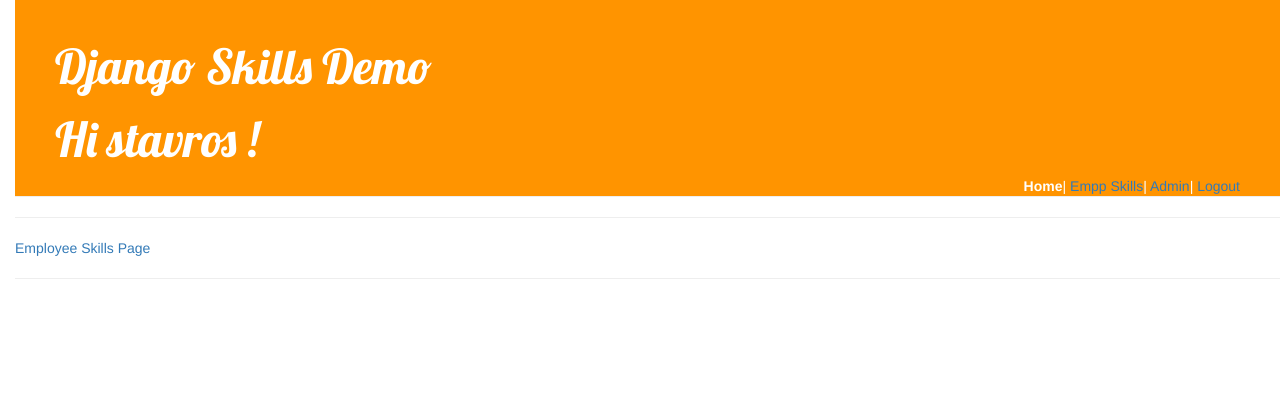
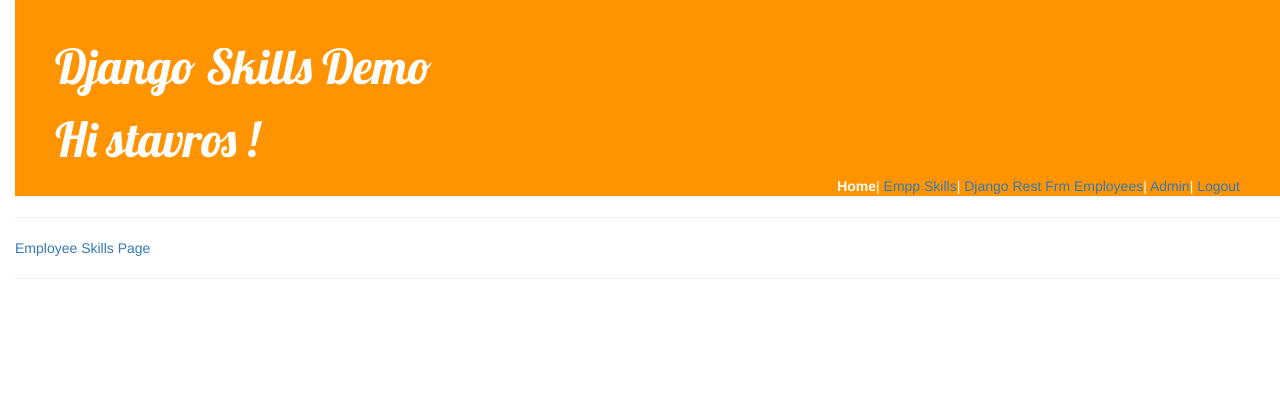
Before and after one commit to Joe-Khoa/skills, a Django app: page /accounts/profile/ in a window 1280 px wide. Shown: the top 420 px of the page. Run offline with Django 3.2, Linux system fonts and the light colour scheme; a user stored in the database is signed in; parts of the project's set-up code (start-up, migrations or seed data) failed here and were passed over; some libraries are stand-ins or nearby versions.

Commit message:
Django rest framework

```diff
--- a/demo/settings.py
+++ b/demo/settings.py
@@ -40,6 +40,7 @@
     'django.contrib.sessions',
     'django.contrib.messages',
     'django.contrib.staticfiles',
+    'rest_framework'
 ]
 
 MIDDLEWARE = [
--- a/demo/urls.py
+++ b/demo/urls.py
@@ -30,5 +30,6 @@
     path('', include('django.contrib.auth.urls')),
     path('accounts/profile/',views.my_view, name='home'),
     path('skills/emp_skills_list/',views.emp_skills,name='emp_skills'),
+    path('employees/',views.employeeList.as_view(),name='rest_emp')
 
 ]
--- a/skills/templates/base.html
+++ b/skills/templates/base.html
@@ -20,6 +20,7 @@
         <ul id="nav" class="top-menu" >
             {% block nav-home %}<a href="{% url 'home' %}">Home</a>{% endblock %}|
             {% block nav-empSkills %}<a href="{% url 'emp_skills' %}">Empp Skills</a>{% endblock %}|
+            {% block nav-rest_emp %}<a href="{% url 'rest_emp' %}">Django Rest Frm Employees</a>{% endblock %}|
             {% block nav-admin %}<a href="/admin">Admin</a>{% endblock %}|
             {% block nav-logout %}<a href="{% url 'logout' %}">Logout</a>{% endblock %}
         </ul>
--- a/skills/views.py
+++ b/skills/views.py
@@ -1,7 +1,12 @@
 from django.contrib.auth.decorators import login_required
-from django.shortcuts import render
+from django.shortcuts import render,get_object_or_404
 from django.core.paginator import Paginator
-from .models import EmpSkills
+from .models import EmpSkills,Employee
+from django.http import HttpResponse
+from rest_framework.views import APIView
+from rest_framework.response import Response
+from rest_framework import status
+from .serializers import employeesSerializers
 
 
 
@@ -21,3 +26,13 @@
     page = request.GET.get('page')
     emp_skills_list = paginator.get_page(page)
     return render(request, 'skills/emp_skills_list.html', {'list': emp_skills_list})
+
+class employeeList(APIView):
+
+    def get(self,request):
+        employees=Employee.objects.all()
+        serializer=employeesSerializers(employees,many=True)
+        return Response(serializer.data)
+
+    def post(self):
+        pass
```
Also changed, not shown: skills/serializers.py (added, +8 -0 lines), README.md, demo.db.
